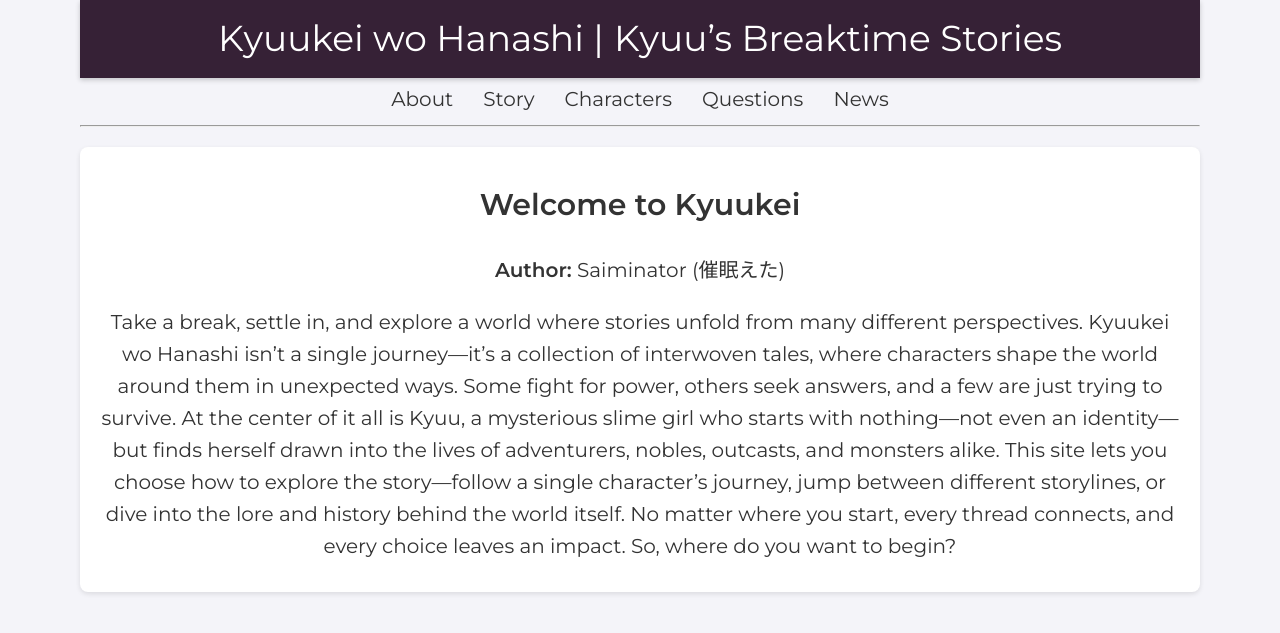
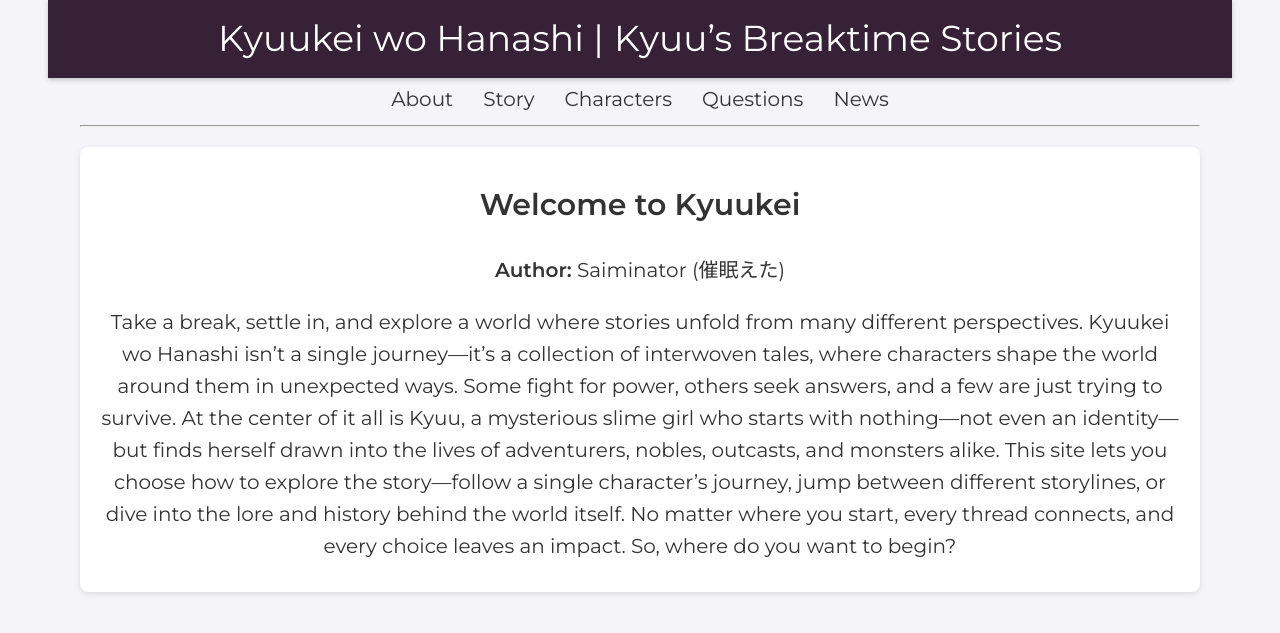
Before and after one commit to Saiminator/Kyuukei, a Jekyll site: the page built from index.html, in a window 1280 px wide. Shown: the top 633 px of the page. Built offline with Jekyll 4.4.1, drawn with Linux system fonts in a browser that asks for light colours.

Commit message:
Update default.html

```diff
--- a/_layouts/default.html
+++ b/_layouts/default.html
@@ -10,9 +10,7 @@
   <link href="https://fonts.googleapis.com/css2?family=Montserrat:wght@400;600&display=swap" rel="stylesheet">
 </head>
 <body class="no-select">
-  <!-- Begin Container: On desktop, this will be fixed width -->
-  <div class="container">
-    <!-- Header -->
+  <!-- Header (full-width background) -->
   <header>
     <a href="/index.html" id="site-title">
       <span class="header-line1">Kyuukei wo Hanashi |</span>
@@ -20,6 +18,8 @@
     </a>
   </header>
 
+  <!-- Begin Container: This keeps the content boxes consistently sized on PC -->
+  <div class="container">
     <!-- Desktop Navigation (visible on screens wider than 600px) -->
     <nav id="nav-desktop">
       <ul>
```
Lines whose indentation alone changed are shown as unchanged.
